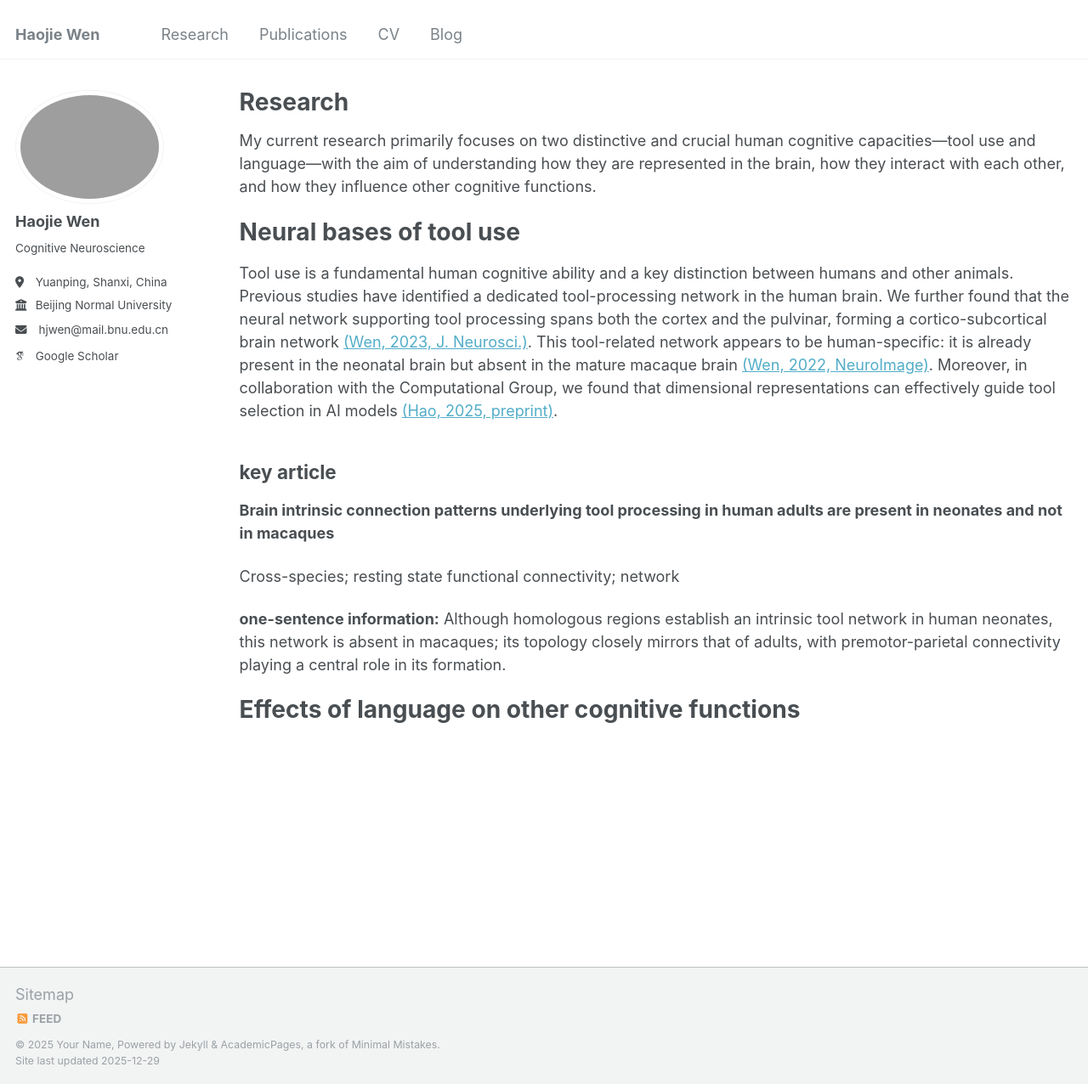
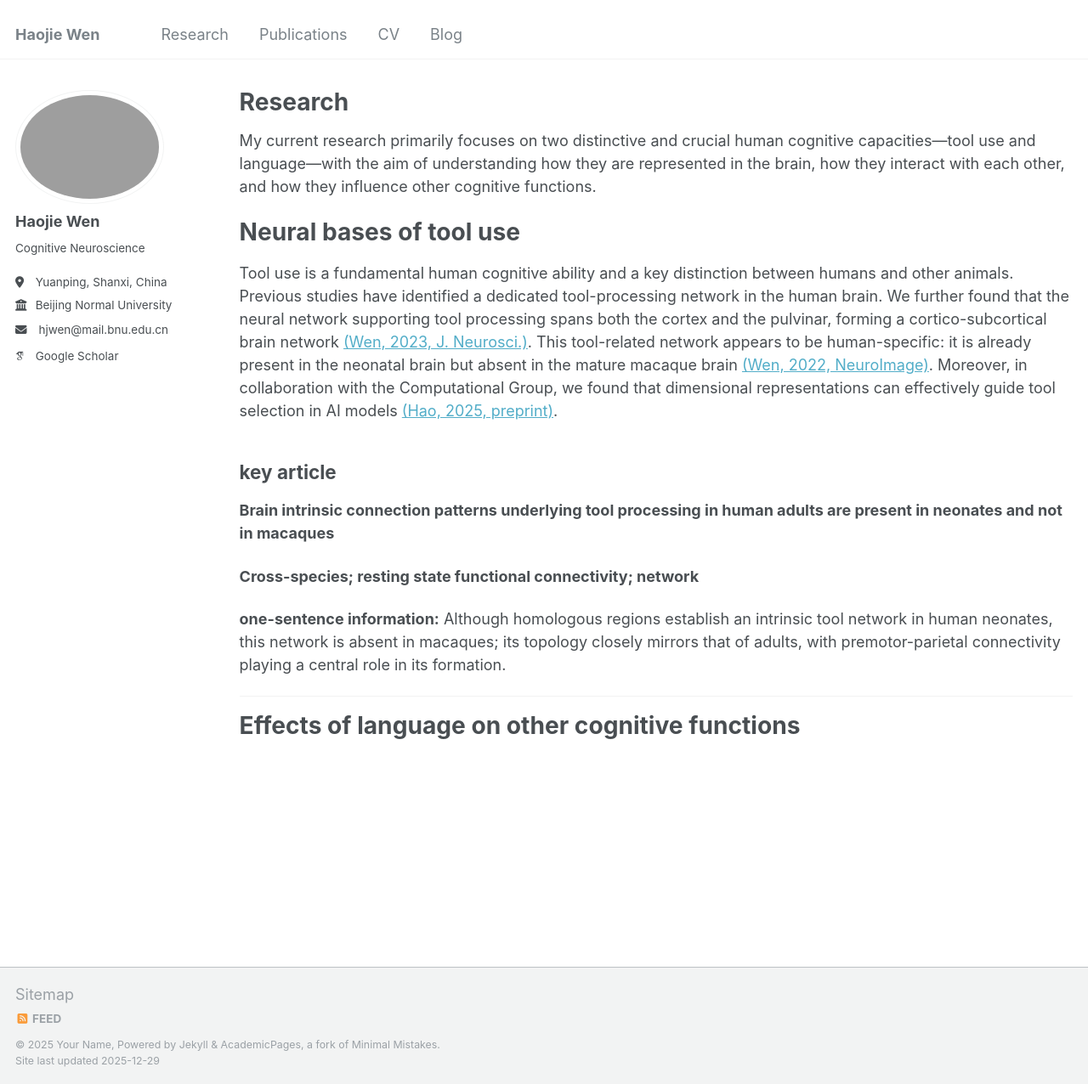
Before and after one commit to happyhaojie/happyhaojie.github.io, a Jekyll site: the page built from _pages/research.md, in a window 1280 px wide and 1276 px high. Shown: the whole window at 85% size. Built offline with Jekyll 4.4.1, drawn with Linux system fonts in a browser that asks for light colours; some web fonts are replaced.

```diff
--- a/_pages/research.md
+++ b/_pages/research.md
@@ -13,8 +13,9 @@ Tool use is a fundamental human cognitive ability and a key distinction between
 ## key article
 **Brain intrinsic connection patterns underlying tool processing in human adults are present in neonates and not in macaques**
 
-Cross-species; resting state functional connectivity; network
+**Cross-species; resting state functional connectivity; network**
 
 **one-sentence information:** Although homologous regions establish an intrinsic tool network in human neonates, this network is absent in macaques; its topology closely mirrors that of adults, with premotor-parietal connectivity playing a central role in its formation.
 
+---
 # Effects of language on other cognitive functions
```
